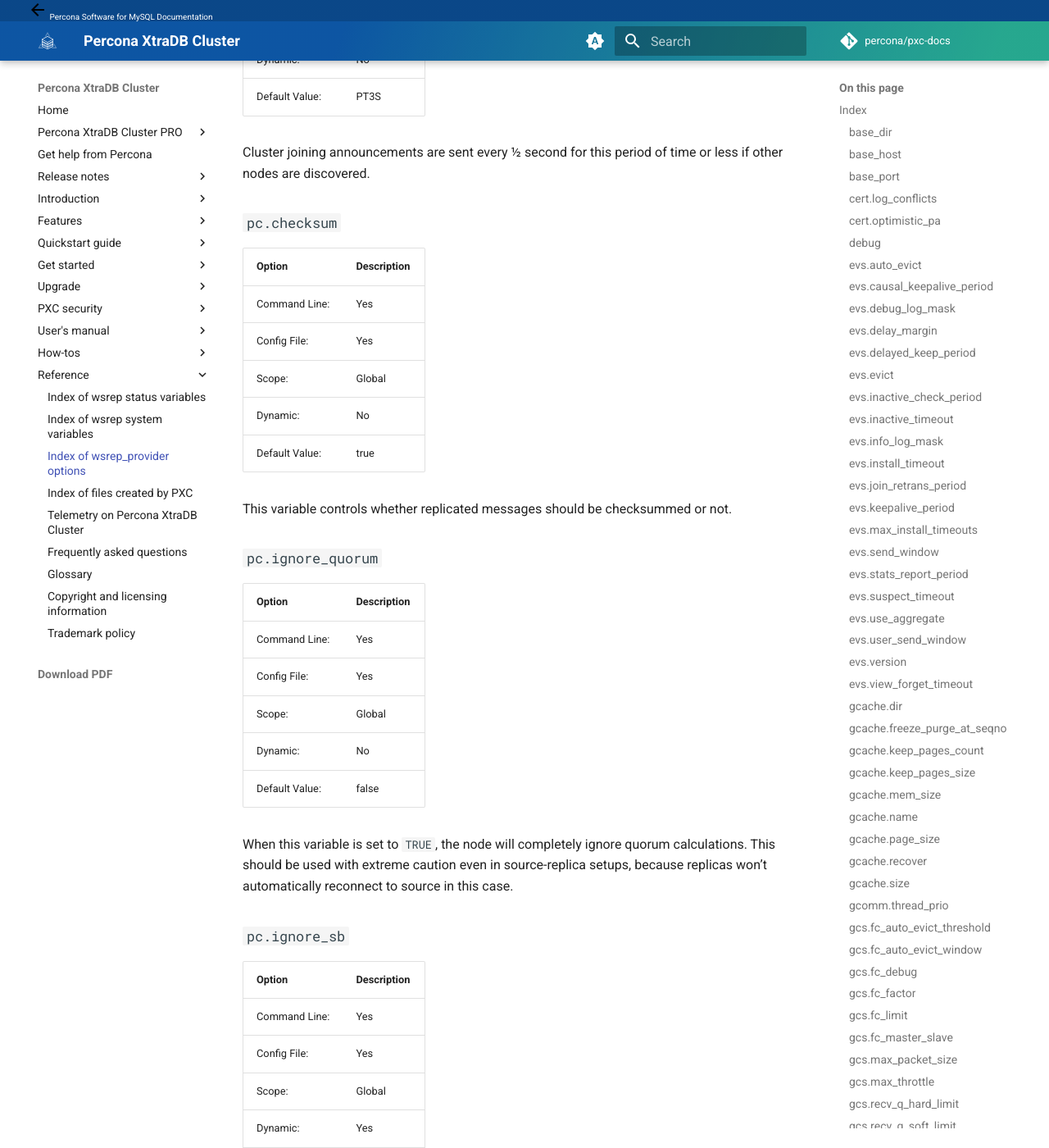
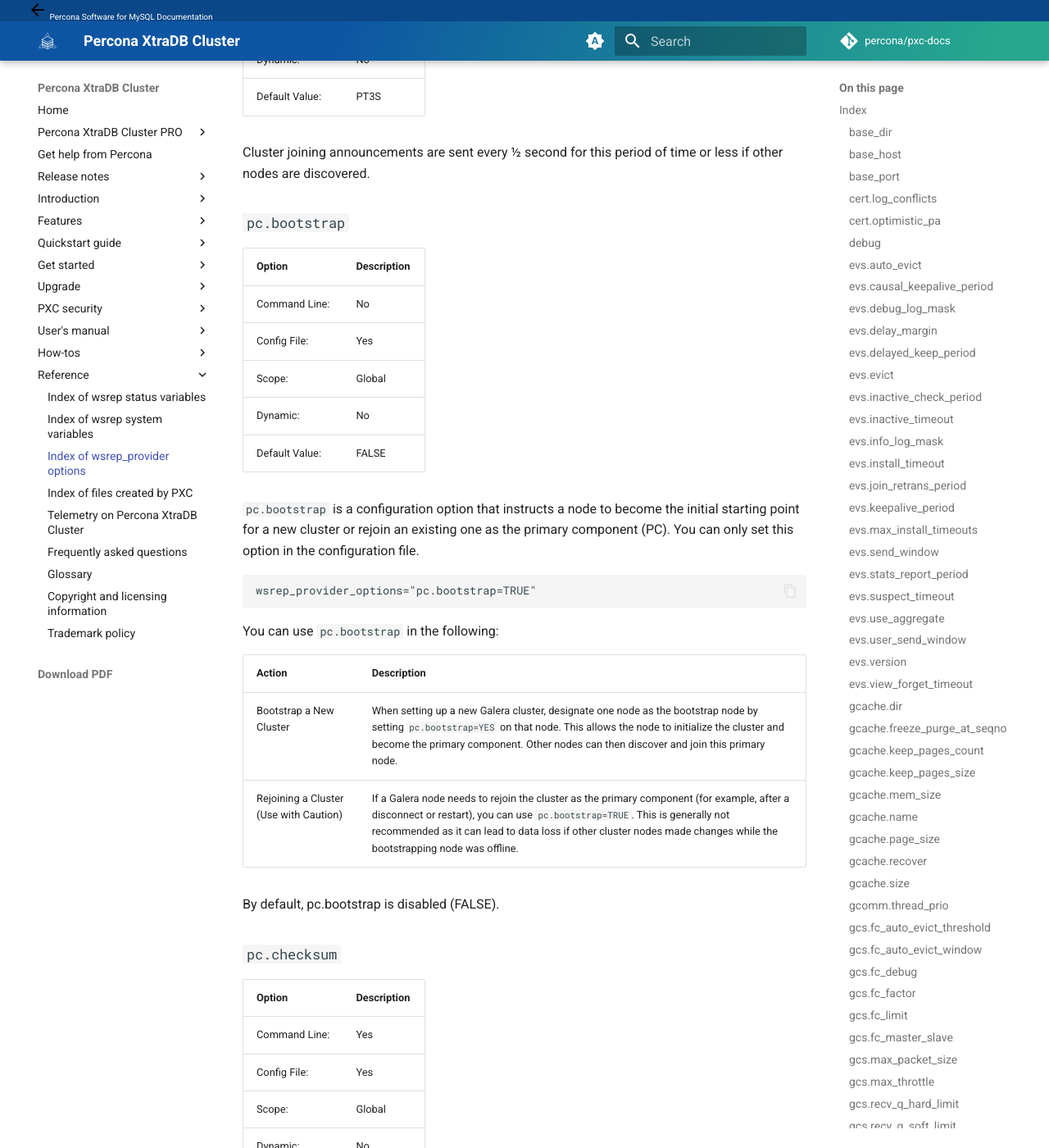
Before and after one commit to percona/pxc-docs, an MkDocs documentation site: the page built from docs/wsrep-provider-index.md, in a window 1280 px wide and 1400 px high, scrolled down 26535 px. Shown: the whole window at 82% size. Built offline with MkDocs 1.6.1 and Material for MkDocs 9.7.7, drawn with Linux system fonts in a browser that asks for light colours; nearby versions of some CDN libraries; comment, search, counter and statistics services are not loaded; the version menu is left out.

Commit message:
PXC-4660 [DOCS]- add pc_bootstrap to wsrep_provider options in 8.4
 On branch pxc-4660
	modified:   docs/wsrep-provider-index.md

````diff
--- a/docs/wsrep-provider-index.md
+++ b/docs/wsrep-provider-index.md
@@ -850,6 +850,31 @@
 Cluster joining announcements are sent every 1/2 second for this period of time
 or less if other nodes are discovered.
 
+### `pc.bootstrap`
+
+| Option         | Description        |
+| -------------- | ------------------ |
+| Command Line:  | No                |
+| Config File:   | Yes                |
+| Scope:         | Global             |
+| Dynamic:       | No                 |
+| Default Value: | FALSE   |
+
+`pc.bootstrap` is a configuration option that instructs a node to become the initial starting point for a new cluster or rejoin an existing one as the primary component (PC). You can only set this option in the configuration file.
+
+```text
+wsrep_provider_options="pc.bootstrap=TRUE"
+```
+
+You can use `pc.bootstrap` in the following:
+
+| Action | Description |
+|---|---|
+| Bootstrap a New Cluster | When setting up a new Galera cluster, designate one node as the bootstrap node by setting `pc.bootstrap=YES` on that node. This allows the node to initialize the cluster and become the primary component. Other nodes can then discover and join this primary node. |
+| Rejoining a Cluster (Use with Caution) | If a Galera node needs to rejoin the cluster as the primary component (for example, after a disconnect or restart), you can use `pc.bootstrap=TRUE`. This is generally not recommended as it can lead to data loss if other cluster nodes made changes while the bootstrapping node was offline. |
+
+By default, pc.bootstrap is disabled (FALSE).
+
 ### `pc.checksum`
 
 | Option         | Description        |
````
